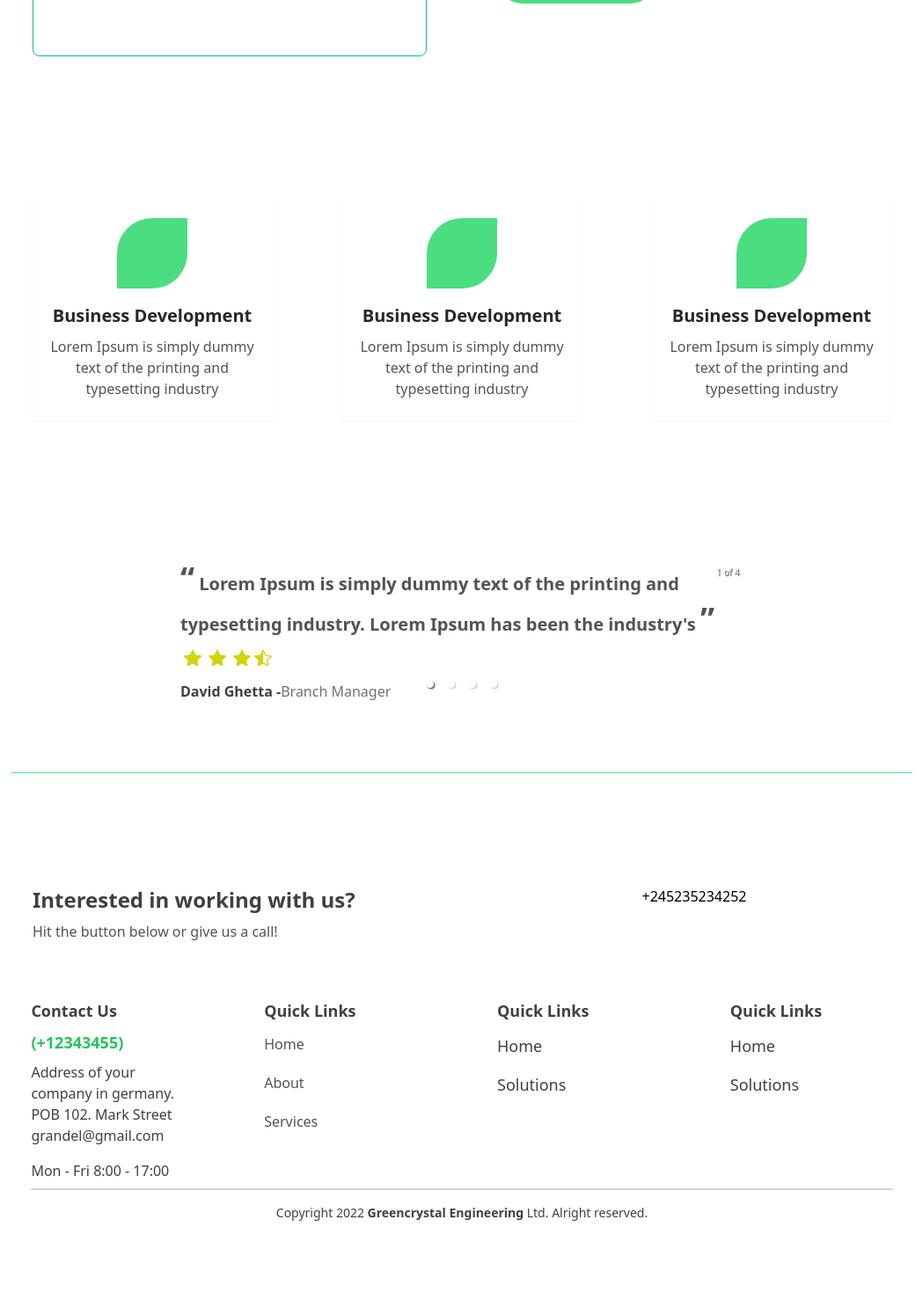
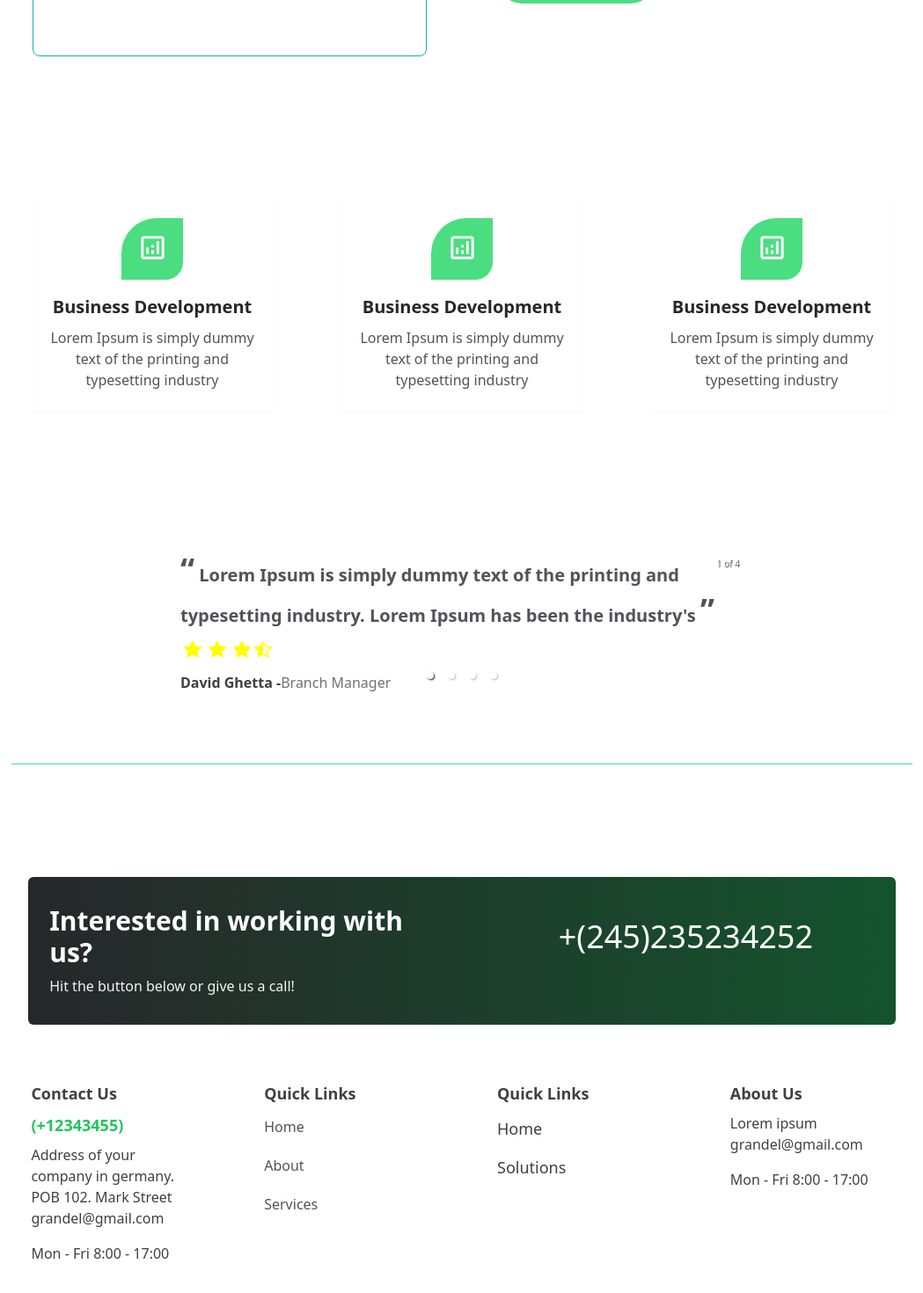
Before and after one commit to zannujulius/grandel, a React (Create React App) app: page / in a window 1280 px wide. Shown: the part 1204-2674 px from the top of the page at 88% size, without its empty margins (115-1164 px from the left). Built offline with nearby package versions, Linux system fonts and the light colour scheme.

Commit message:
added main

```diff
--- a/public/index.html
+++ b/public/index.html
@@ -24,7 +24,7 @@
       work correctly both with client-side routing and a non-root public URL.
       Learn how to configure a non-root public URL by running `npm run build`.
     -->
-    <title>React App</title>
+    <title>Grandel.</title>
   </head>
   <body>
     <noscript>You need to enable JavaScript to run this app.</noscript>
--- a/src/App.js
+++ b/src/App.js
@@ -2,11 +2,13 @@ import logo from "./logo.svg";
 import "./App.css";
 import { Route, Routes } from "react-router-dom";
 import Home from "./screens/Home";
+import AboutUs from "./screens/About";
 
 function App() {
   return (
     <Routes>
-      <Route path="" element={<Home />} />
+      <Route path="/" element={<Home />} />
+      <Route path="about" element={<AboutUs />} />
     </Routes>
   );
 }
--- a/src/components/Footer/index.js
+++ b/src/components/Footer/index.js
@@ -85,49 +85,20 @@ const Footer = () => {
             </div>
           </div>
           <div className="">
-            <div className="font-bold text-zinc-700 text-lg">Quick Links</div>
-            <div>
-              <Link
-                to="/"
-                className="py-1 cursor-pointer pr-8  pr mt-2 block font-light text-lg text-zinc-700"
-              >
-                Home
-              </Link>
-              <Link
-                to="/solutions"
-                className=" py-1 cursor-pointer pr-8  pr mt-2 block font-light text-lg text-zinc-700"
-              >
-                Solutions
-              </Link>
-              <Link
-                to="/about"
-                className=" py-1 hidden cursor-pointer pr-8  pr mt-2  font-light text-lg text-zinc-700"
-              >
-                About
-              </Link>
-              <Link className=" hidden py-1 cursor-pointer pr-8  pr mt-2  font-light text-lg text-zinc-700">
-                Contact Us
-              </Link>
+            <div className="">
+              <div className=""></div>
+              <div className="font-bold text-zinc-700 text-lg">About Us</div>
             </div>
-            <div className="hidden">
-              <div className="font-bold text-zinc-700 text-md pt-2">
-                About Us
-              </div>
-              <div className="flex">
-                <div className=" flex flex-row py-1 cursor-pointer pr-8  pr mt-2  font-light text-lg text-zinc-700">
-                  <AiFillPhone size={20} />
-                  <div> +2340919484903</div>
-                </div>
-                <div className="flex flex-row py-1 cursor-pointer pr-8  pr mt-2  font-light text-lg text-zinc-700">
-                  <AiFillMail size={20} />
-                  <div className="ml-2">enquiry@gmail.com</div>
-                </div>
-              </div>
+
+            <div className="font-normal text-zinc-700 py-2">
+              Lorem ipsum <br />
+              <a href="mailto=grandel@gmail.com">grandel@gmail.com</a>
             </div>
+            <div className="text-zinc-700 pt-2">Mon - Fri 8:00 - 17:00</div>
           </div>
         </div>
-        <div className="h-[2px] rounded-lg w-full bg-zinc-300 mt-2"></div>
-        <div className="text-sm text-zinc-700 font-light text-center pt-4">
+        <div className="h-[2px] rounded-lg w-full bg-zinc-300 mt-2 hidden"></div>
+        <div className="text-sm text-zinc-700 font-light text-center pt-4 hidden">
           Copyright 2022{" "}
           <span className="font-bold text-zinc-700">
             Greencrystal Engineering
--- /dev/null
+++ b/src/screens/About/index.js
@@ -0,0 +1,134 @@
+import Layout from "../../components/Layout";
+import { IoHome } from "react-icons/io5";
+import { Link } from "react-router-dom";
+import { MdOutlineKeyboardArrowRight } from "react-icons/md";
+import { useState, useEffect } from "react";
+import { BsCheck } from "react-icons/bs";
+const AboutUs = () => {
+  //   useEffect(() => {
+  //     window.addEventListener("scroll", () => {
+  //       window.scroll({
+  //         top: 0,
+  //         left: 0,
+  //         behavior: "smooth",
+  //       });
+  //     });
+  //     return () => {};
+  //   }, []);
+
+  const [tabstate, settabstate] = useState(1);
+  return (
+    <Layout>
+      <div className=" lg:w-[80%] pt-[130px]  mx-auto px-6 lg:pt-[150px]">
+        <div className="text-5xl text-zinc-700 pb-2">About</div>
+        <div className="flex pt-2">
+          <Link to="/" className="flex align-center ">
+            <div className="flex align-center justify-center pt-1">
+              <IoHome
+                color={"#262626"}
+                className="transition-colors ease-in duration-75 hover:text-green-400"
+              />
+            </div>
+            <div className="text-zinc-700 pl-2 pr-1 transition-all ease-in duration-75 hover:text-green-400">
+              Home
+            </div>
+          </Link>
+          <Link to={"/about"} className="flex align-center ">
+            <div className="text-zinc-400 pt-1">
+              <MdOutlineKeyboardArrowRight color={"text-zinc-400"} />
+            </div>
+            <div className="text-zinc-400 pl-2 transition-all ease-in duration-75 hover:text-green-400">
+              About
+            </div>
+          </Link>
+        </div>
+      </div>
+      <div className="grid grid-cols-1 lg:grid-cols-2 lg:gap-20 lg:w-[80%] mx-auto px-6 mt-10">
+        <div className="h-[620px] bg-white border-4 border-zinc-200 drop-shadow-md rounded-lg overflow-hidden  animate__animated animate__fadeInLeft">
+          <img
+            src={
+              "https://images.unsplash.com/photo-1580411402629-e0cdf76f3d3b?ixlib=rb-4.0.3&ixid=MnwxMjA3fDB8MHxzZWFyY2h8Nnx8YmxhY2slMjBtYW4lMjBpbiUyMHN1aXR8ZW58MHx8MHx8&auto=format&fit=crop&w=800&q=60"
+            }
+            className="w-full h-full object-center"
+            loading="lazy"
+            alt="ceo img"
+          />
+        </div>
+        <div className="pt-20 animate__animated animate__fadeInRight">
+          <div className="text-5xl text-zinc-700 font-semibold">
+            At <span className="text-green-400">Grandel.</span>
+          </div>
+          <div className="flex pt-6">
+            <div
+              className="pr-4 py-2 mx-2 cursor-pointer text-2xl font-normal"
+              style={{
+                color: tabstate == 1 ? "#262626" : "#ddd",
+              }}
+              onClick={() => settabstate(1)}
+            >
+              Mission
+            </div>
+            <div
+              className="px-4 py-2 mx-2  cursor-pointer text-2xl font-normal"
+              style={{
+                color: tabstate == 2 ? "#262626" : "#ddd",
+              }}
+              onClick={() => settabstate(2)}
+            >
+              Vision
+            </div>
+          </div>
+          <hr className="border-1 border-zinc-400 w-100" />
+          {tabstate == 1 && (
+            <div className="text-zinc-600 font-normal pt-4 leading-[30px]">
+              Mission Ipsum is simply dummy text of the printing and typesetting
+              industry. Lorem Ipsum has been the industry's standard dummy text
+              ever since the 1500s,
+            </div>
+          )}
+          {tabstate == 2 && (
+            <div className="text-zinc-600 font-normal pt-4 leading-[30px]">
+              Vission Ipsum is simply dummy text of the printing and typesetting
+              industry. Lorem Ipsum has been the industry's standard dummy text
+              ever since the 1500s,
+            </div>
+          )}
+        </div>
+      </div>
+      <div className="grid grid-cols-1 lg:grid-cols-2 lg:gap:20 lg:w-[80%] mx-auto px-6 mt-16 lg:mt-24">
+        <div className="lg:pt-20">
+          <div className="text-3xl text-zinc-700 font-semibold">
+            Why choose Grandel
+          </div>
+          <div className="text-zinc-400 pt-2 text-2xl ">
+            We’re Your Partner in Your Success
+          </div>
+          <div className="pt-4">
+            {Array.from(Array(5)).map((i, index) => (
+              <div className="flex py-2" key={index}>
+                <div className="pt-1">
+                  <BsCheck color="lawngreen" />
+                </div>
+                <div className="text-zinc-700 pl-2 ">
+                  Distinctive Experts That Provide Effortless Expertise
+                </div>
+              </div>
+            ))}
+          </div>
+        </div>
+        <div className="h-[400px] mt-10 lg:pt-0 bg-white border-4 border-zinc-200 drop-shadow-md rounded-lg overflow-hidden  animate__animated animate__fadeInLeft">
+          <img
+            src={
+              "https://media.istockphoto.com/id/1395461893/photo/hand-growth-improvement-arrow-up-success-business-profit-background-of-goal-forward.jpg?s=612x612&w=0&k=20&c=KVF_yIbPM4d4dYdga6U9S1P0PhHtfpwddwNPuFu4nao="
+            }
+            className="w-full h-full object-cover"
+            loading="lazy"
+            alt="ceo img"
+          />
+        </div>
+      </div>
+    </Layout>
+  );
+};
+
+export default AboutUs;
--- a/src/screens/Home/index.js
+++ b/src/screens/Home/index.js
@@ -2,6 +2,8 @@ import Layout from "../../components/Layout";
 import Button from "../../components/Button";
 import { Carousel } from "react-responsive-carousel";
 import { BsStarFill, BsStarHalf } from "react-icons/bs";
+import { GrAnalytics } from "react-icons/gr";
+import { MdOutlineAnalytics } from "react-icons/md";
 const Home = () => {
   const Slider = () => {
     return (
@@ -25,10 +27,10 @@ const Home = () => {
               <div className="flex pt-2">
                 {Array.from(Array(3)).map((i, index) => (
                   <div className="px-1 " key={index}>
-                    <BsStarFill color={"#d3d30b"} size={20} />
+                    <BsStarFill color={"yellow"} size={20} />
                   </div>
                 ))}
-                <BsStarHalf color={"#d3d30b"} size={20} />
+                <BsStarHalf color={"yellow"} size={20} />
               </div>
               <div className="flex align-center pt-4">
                 <div className="font-semibold text-zinc-700">
@@ -101,7 +103,16 @@ const Home = () => {
           {Array.from(Array(3)).map((i, index) => (
             <div key={index} className="my-8 py-6 shadow-sm bg-white px-2">
               <div className="flex align-center justify-center">
-                <div className="w-[80px] h-[80px] rounded-tl-[40px] rounded-br-[40px] bg-green-400"></div>
+                <div className="w-[70px] h-[70px] rounded-tl-[40px] rounded-br-[20px] flex align-center justify-center bg-green-400 pt-4">
+                  <div className="">
+                    <MdOutlineAnalytics
+                      color="white"
+                      fill="white"
+                      stroke="white"
+                      size={35}
+                    />
+                  </div>
+                </div>
               </div>
               <div className="text-zinc-800 text-[20px] cursor-pointer pt-4 text-center hover:text-green-600 transition-all ease font-semibold">
                 Business Development
@@ -122,17 +133,19 @@ const Home = () => {
       </div>
       <hr className="border-1 border-green-400 lg:w-[80%] mx-auto" />
       {/* Working  */}
-      <div className="mt-32">
-        <div className="grid grid-cols-1 lg:grid-cols-2 lg:gap-20 lg:w-[80%] mx-auto px-6">
+      <div className="mt-32 px-6">
+        <div className="grid grid-cols-1  lg:grid-cols-2 lg:gap-20 lg:w-[80%] mx-auto px-6 bg-gradient-to-r from-zinc-800 to-green-900 rounded-md p-8">
           <div className="">
-            <div className="text-2xl text-zinc-700 font-semibold">
+            <div className="text-3xl text-white font-semibold">
               Interested in working with us?
             </div>
-            <div className="pt-2 text-zinc-600">
+            <div className="pt-2 text-zinc-100">
               Hit the button below or give us a call!
             </div>
           </div>
-          <div className="text-center">+245235234252</div>
+          <div className="text-left pt-4  md:text-center  text-white text-4xl">
+            +(245)235234252
+          </div>
         </div>
       </div>
     </Layout>
```
